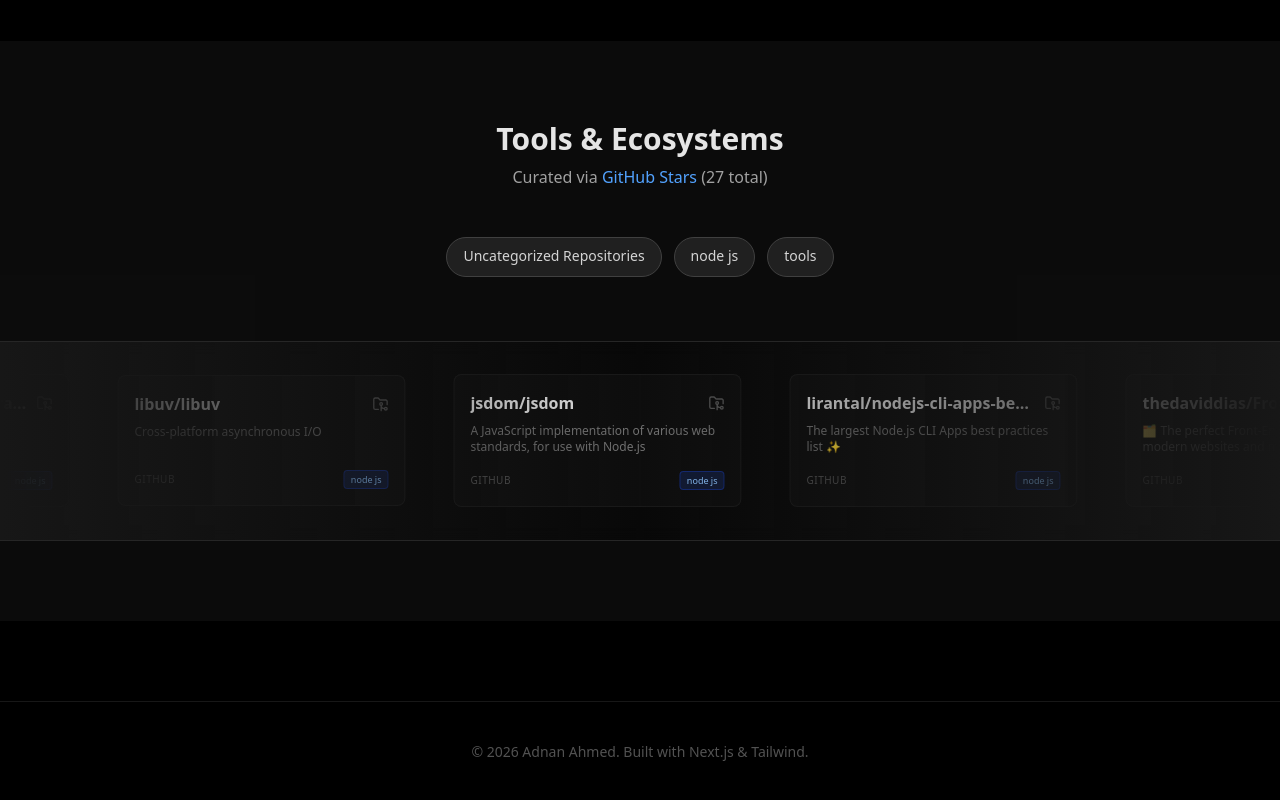
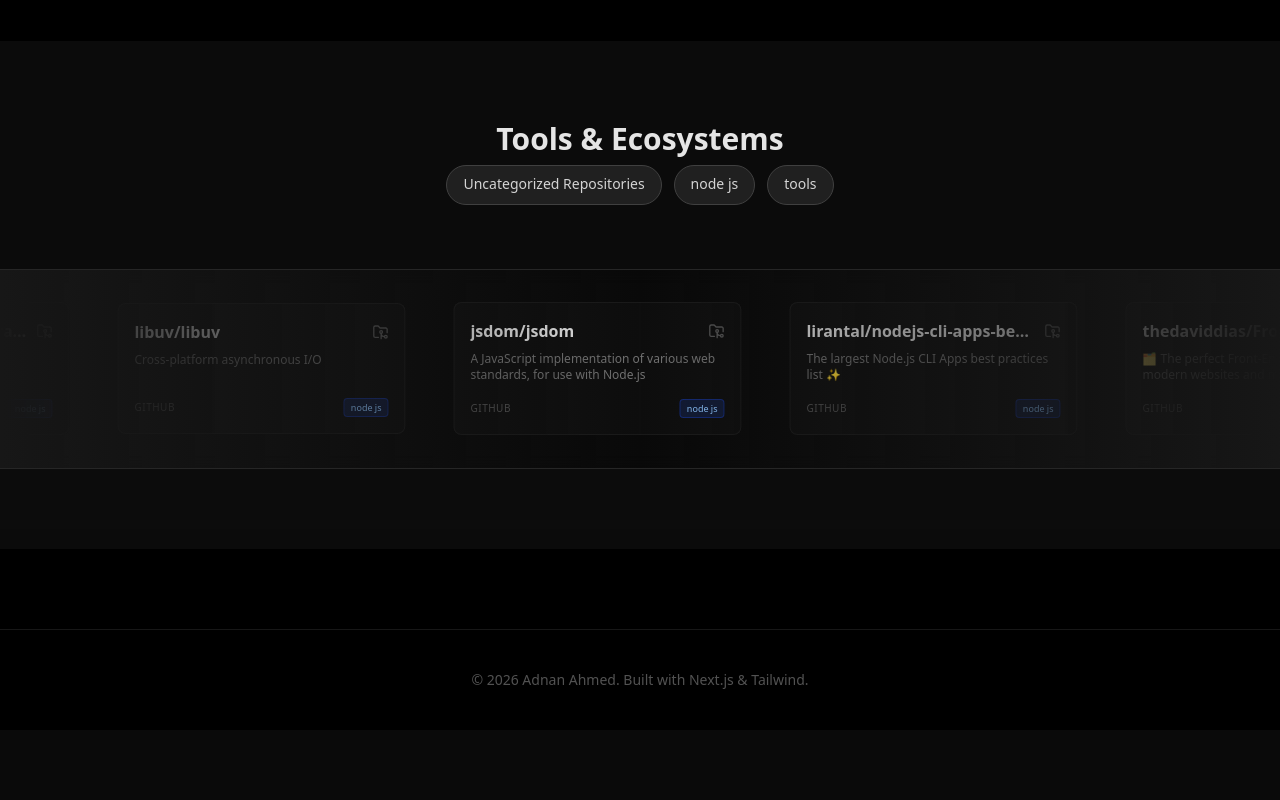
Before and after one commit to adnahmed/adnahmed.github.io, a Next.js app: page / in a window 1280 px wide. Shown: the part 2520-3320 px from the top of the page. After the commit the page ends 3250 px from the top, so only its background shows below. Built offline with nearby package versions, Linux system fonts and the light colour scheme.

Commit message:
remove curated via github

```diff
--- a/components/ToolsAndInterests.tsx
+++ b/components/ToolsAndInterests.tsx
@@ -117,11 +117,6 @@ export function ToolsAndInterests() {
           <h2 className="text-3xl font-bold text-center text-neutral-200">Tools & Ecosystems</h2>
           {isLoading && <Loader2 className="w-5 h-5 text-blue-500 animate-spin" />}
         </div>
-         <p className="text-center text-neutral-400 mb-12">
-            Curated via <a href="https://github.com/adnahmed?tab=stars" target="_blank" rel="noopener noreferrer" className="text-blue-400 hover:underline">GitHub Stars</a>
-            {isDepleted ? ` (${repos.length} total)` : repos.length > 0 ? ` (Loaded ${repos.length}...)` : ""}
-         </p>
-
          {/* Tech Cloud */}
          <div className="flex flex-wrap justify-center gap-3 mb-16 max-w-3xl mx-auto min-h-[40px]">
             {categories.map((cat, idx) => (
```
